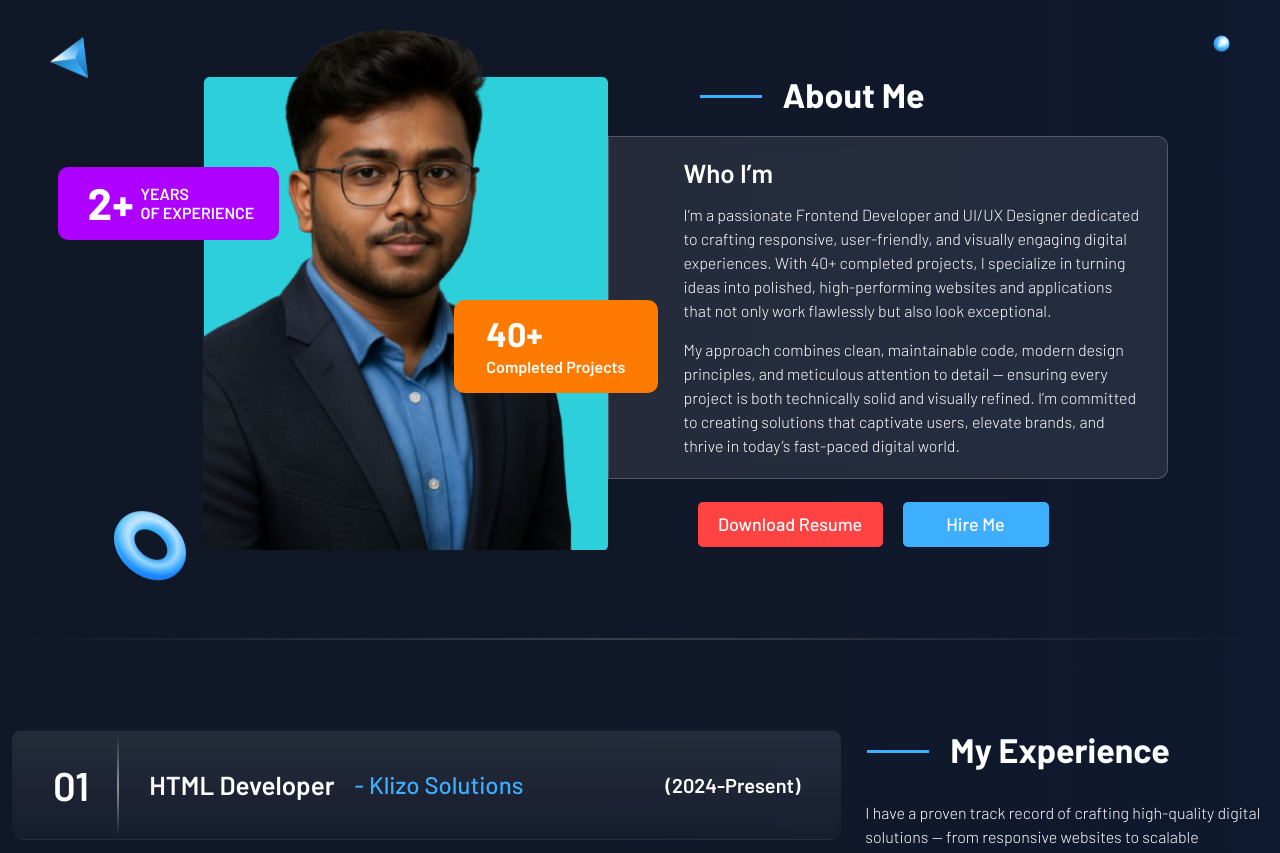
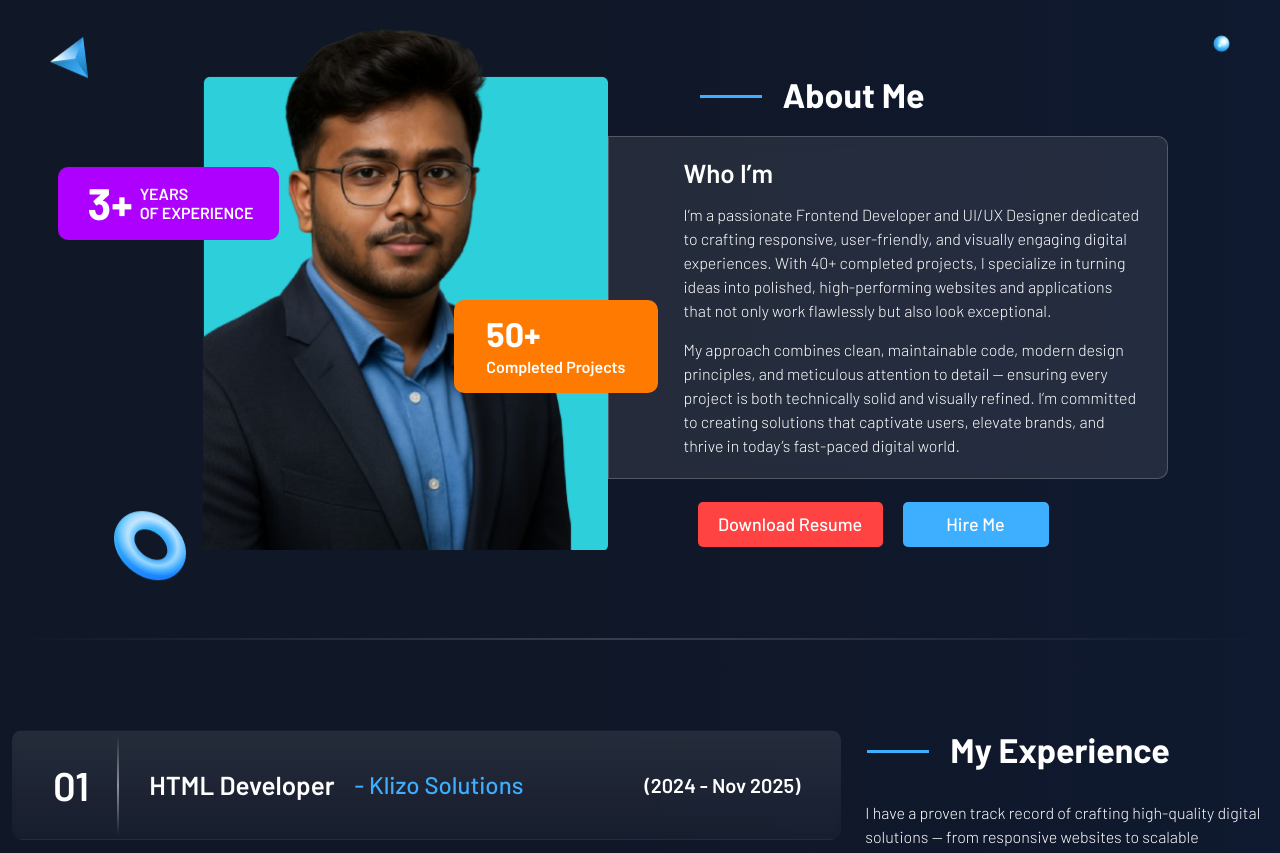
Before and after one commit to roy512005/myProtfolio, a plain HTML site: page about.html in a window 1280 px wide. Shown: the part 93-946 px from the top of the page. Drawn offline with nearby package versions, Linux system fonts and the light colour scheme.

Commit message:
skill and exprience update

```diff
--- a/about.html
+++ b/about.html
@@ -122,7 +122,7 @@
                   <img src="/assets/images/about-img.png" class="img-fluid">
                   <div class="cv_about_experience">
                     <div class="cv_about_exp">
-                      <h2>2+</h2>
+                      <h2>3+</h2>
                       <span>
                         <p>YEARS</p>
                         <p class="text-nowrap">OF EXPERIENCE</p>
@@ -130,7 +130,7 @@
                     </div>
                     <div class="cv_about_rating">
                       <span>
-                        <h2>40+</h2>
+                        <h2>50+</h2>
                       </span>
                       <p>Completed Projects</p>
                     </div>
@@ -224,7 +224,7 @@
                     <h3>HTML Developer</h3>
                     <h4>- Klizo Solutions</h4>
                   </span>
-                  <h5>(2024-Present)</h5>
+                  <h5>(2024 - Nov 2025)</h5>
                 </div>
               </div>
               <div class="cv_exp_box">
@@ -234,7 +234,7 @@
                     <h3>Web Designer</h3>
                     <h4>- Desun Technology</h4>
                   </span>
-                  <h5>(2023-2024)</h5>
+                  <h5>(2023 - 2024)</h5>
                 </div>
               </div>
               <div class="cv_exp_box">
--- a/assets/css/style.css
+++ b/assets/css/style.css
@@ -126,7 +126,7 @@ Project: Resume Html
 
  .cv_main_wrapper {
      width: 100%;
-     height: 100%;
+     min-height: 100vh;
      position: relative;
      background-image: linear-gradient(90deg, #131c30 6%, #101b34 100%);
      background-image: linear-gradient(90deg, #101727 44.35%, #0F192F 100.68%);
```
Also changed, not shown: strength.html (+1 -1 lines), assets/images/banner-boy.png, 3 other files.
